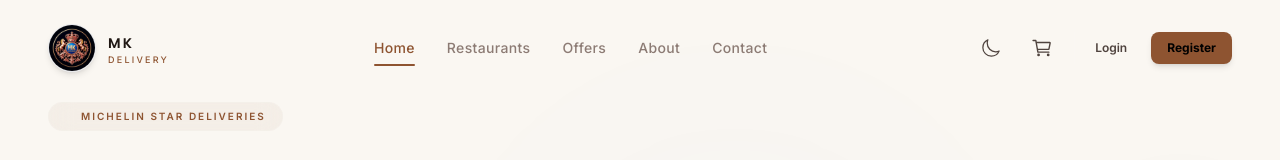
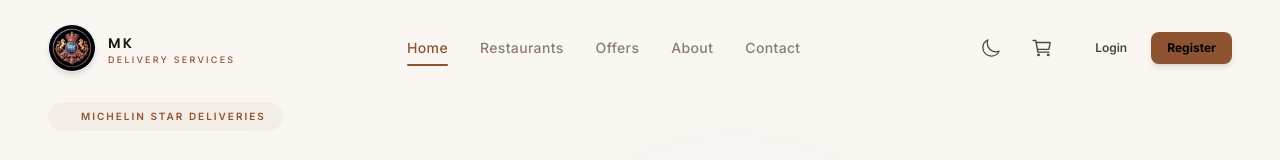
Before and after one commit to jayanth0227/Foodway, a React (Vite) app in the folder client/: page / in a window 1280 px wide. Shown: the top 160 px of the page. Built offline with nearby package versions, Linux system fonts and the light colour scheme; grey boxes are pictures that could not be loaded.

Commit message:
pull the latest code

```diff
--- a/client/src/components/common/Navbar.tsx
+++ b/client/src/components/common/Navbar.tsx
@@ -115,7 +115,7 @@ export const Navbar: React.FC<NavbarProps> = ({ onOpenAuth }) => {
                 MK
               </span>
               <span className="text-[9px] font-medium tracking-[0.25em] text-primary group-hover:text-text-primary transition-colors mt-0.5 uppercase">
-                Delivery
+                Delivery Services
               </span>
             </div>
           </Link>
```
Also changed, not shown: 2 other files (tests, documents, lock files or other folders).
